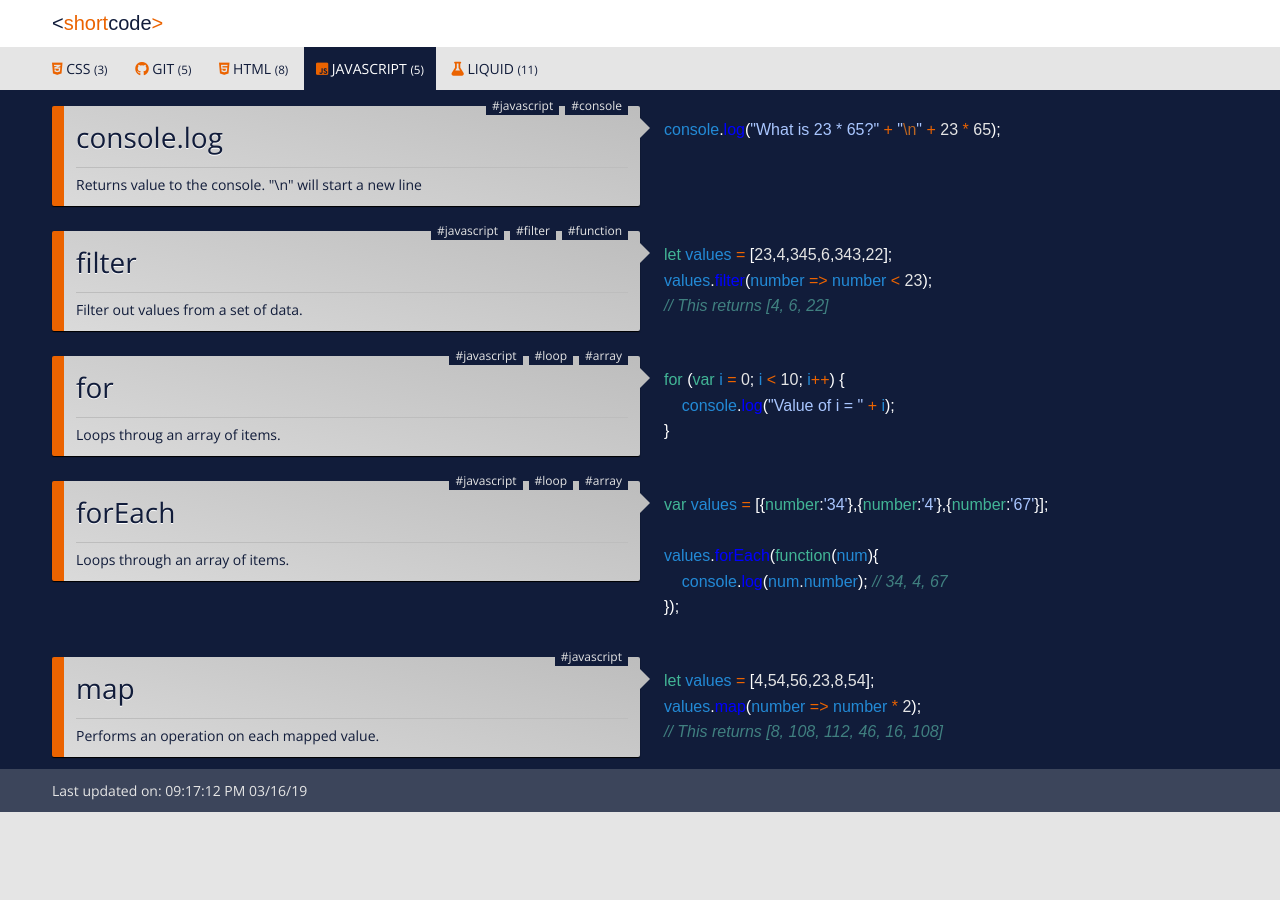
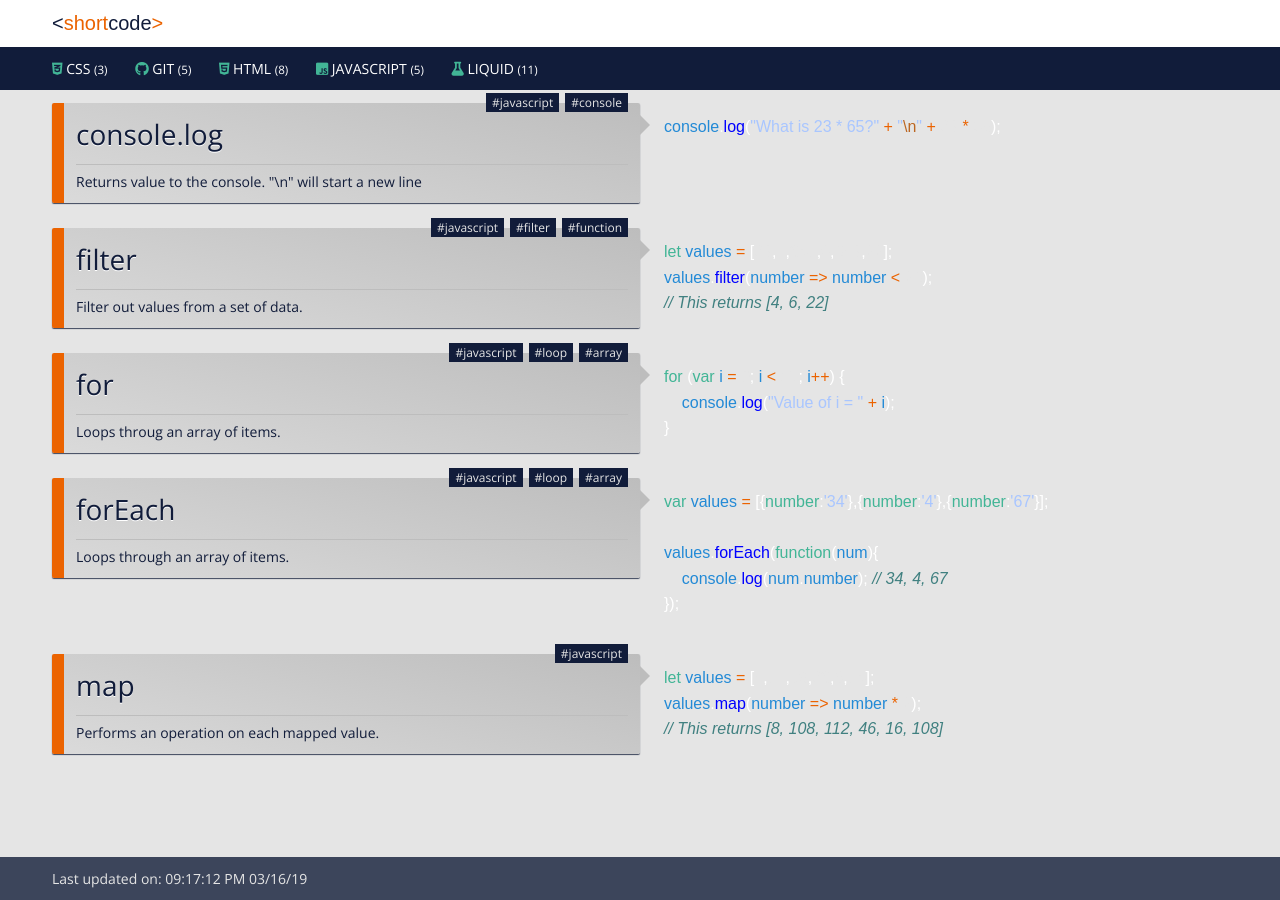
Before and after one commit to proochster/shortcode, a Jekyll site: the page built from code_javscript.html, in a window 1280 px wide. Built offline with Jekyll 4.4.1, drawn with Linux system fonts in a browser that asks for light colours; some web fonts are replaced.

Commit message:
^ Page layout

```diff
--- a/_includes/bundle.scss
+++ b/_includes/bundle.scss
@@ -2,6 +2,7 @@
 'breakpoints',
 'layout',
 'typography',
+'utilities',
 'components/header',
 'components/logo',
 'components/header-nav',
--- a/_includes/head.html
+++ b/_includes/head.html
@@ -47,4 +47,4 @@
     <!-- <script src="https://cdn.jsdelivr.net/npm/vue"></script> -->
 </head>
 <body>
-<div id="sc">
+<div class="site" id="sc">
--- a/_includes/nav.html
+++ b/_includes/nav.html
@@ -2,7 +2,7 @@
 <nav class="nav">
     <ul class="nav__list wrapper wrapper--no-padding">{% for item in site.collections %}{% unless item.label == "posts" %}
         <li class="nav__item">
-            <a href="/{{ item.permalink }}" title="{{ item.label | upcase }} lookup table" class="nav__link{% if current[1] == item.permalink %} active{% endif %}"><i class="color--primary {{item.icon }}"></i> {{ item.label | upcase }} <small>({{ site[item.label] | size }})</small></a>
+            <a href="/{{ item.permalink }}" title="{{ item.label | upcase }} lookup table" class="nav__link{% if current[1] == item.permalink %} active{% endif %}"><i class="color--accent {{item.icon }}"></i> {{ item.label | upcase }} <small>({{ site[item.label] | size }})</small></a>
         </li>{% endunless %}{% endfor %}
     </ul>
 </nav>
--- a/_layouts/homepage.html
+++ b/_layouts/homepage.html
@@ -5,8 +5,6 @@
 {% include nav.html %}
 <!-- {% include search.html %} -->
 <main class="content">
-    <div class="wrapper">
-        {{ content }}
-    </div>
+    {{ content }}
 </main>
 {% include footer.html %}
--- a/_styles/components/nav.scss
+++ b/_styles/components/nav.scss
@@ -3,7 +3,10 @@
 \*------------------------------------*/
 
 .nav{
-    border-bottom: 3px solid $secondary-colour;
+    // border-bottom: 3px solid $secondary-colour;
+    // box-shadow: 0px 4px 10px -4px $style-1-secondary;
+    background-color: $secondary-colour;
+    position: relative;
 
     &__list{
         padding: 0;
@@ -16,7 +19,7 @@
 
     &__link{
         padding: $base-unit;
-        color: $secondary-colour;
+        color: $light;
         text-decoration: none;
         display: block;
 
--- a/_styles/components/shortcode.scss
+++ b/_styles/components/shortcode.scss
@@ -23,7 +23,7 @@
         background-color: $style-1-primary;
         background: linear-gradient(15deg,$style-1-primary,$style-1-secondary);
         border-left: $base-unit solid $primary-colour;
-        box-shadow: 0 1px 1px #000;
+        box-shadow: 0 1px 1px $dark;
         border-radius: 2px;
         padding: $base-unit;
         // display: block;
@@ -32,7 +32,7 @@
         position: relative;
 
         &:after{
-            border-color: $style-1-primary transparent transparent transparent;
+            border-color: $secondary-colour transparent transparent transparent;
             border-style: solid;
             top: $base-unit;
             border-width: 10px 10px 0 10px;
@@ -143,4 +143,8 @@
             line-height: 1.6;
         }
     }
+
+    &--intro{
+        padding: $base-unit*4 $base-unit;
+    }
 }
--- a/_styles/components/shortlist.scss
+++ b/_styles/components/shortlist.scss
@@ -16,18 +16,20 @@
     }
 
     &__list{
-        padding: 0;
+        padding: $base-unit/2 0;
+        border-top: 1px solid $grey-light;
     }
 
     &__item{
-        padding: 0;
+        padding: $base-unit/2 0;
         list-style: none;
     }
 
     &__link{
-        padding: $base-unit $base-unit*2;
-        color: $light;
+        color: $style-1-accent;
+        display: inline-block;
+        border: 1px solid;
         border-radius: 3px;
-        display: inline-block;
+        padding: $base-unit/2 $base-unit;
     }
 }
--- a/_styles/layout.scss
+++ b/_styles/layout.scss
@@ -13,6 +13,12 @@ body{
     padding: 0;
     margin: 0;
     height: 100%;
+}
+
+.site{
+    height: 100%;
+    display: flex;
+    flex-direction: column;
 }
 
 // .padding{
@@ -32,7 +38,7 @@ body{
 }
 
 .content{
-    background-color: $secondary-colour;
+    // background: linear-gradient(15deg, $grey-dark, $light);
     flex-grow: 1;
     width: 100%;
     box-sizing: border-box;
--- a/_styles/syntax-highlighter.scss
+++ b/_styles/syntax-highlighter.scss
@@ -4,69 +4,33 @@
 //     overflow-x: scroll;
 // }
 .highlight, pre, .highlight code{ margin: 0; font-family: 'Encode Sans Semi Expanded', sans-serif;}
-.highlight{
+code{
     .hll { background-color: #ffffcc }
-    .k, .kc, .kd, .kn, .kp, .kr, .nb, .sx, .bp{
-        color: $style-1-accent; // #42b596;
-    }
-    .nx, .s{
-        color: #238ad6;
-    }
-    .mb,.mf,.mh,.mi,.mo,.m,.il{
-        color:$grey-light;
-    }
-    .o{
-        color: $primary-colour;
-    }
-    .sa,.sb,.sc,.dl,.sd,.s1,.s2,.sh{
-        color: #a9c6ff;
-    }
+    .k, .kc, .kd, .kn, .kp, .kr, .nb, .sx, .bp, .na, .nv{ color: $style-1-accent; } // #42b596;
+    .nx, .s{ color: #238ad6; }
+    .mb,.mf,.mh,.mi,.mo,.m,.il{ color:$grey-light; }
+    .o{ color: $primary-colour; }
+    .sa,.sb,.sc,.dl,.sd,.s1,.s2,.sh{ color: #a9c6ff; }
+    .c { color: #2f4ea2; font-style: italic } /* Comment */
+    .err, .gr { border: 1px solid #FF0000 } /* Error */
+    .ch, .cm, .cpf, .c1, .cs { color: #408080; font-style: italic } /* Comment.Hashbang */
+    .cp, .nt { color: #eb6300 } /* Comment.Preproc */
+    .gd { color: #A00000 } /* Generic.Deleted */
+    .ge { font-style: italic } /* Generic.Emph */
+    .gh, .gp { color: #000080; } /* Generic.Heading */
+    .gi { color: #00A000 } /* Generic.Inserted */
+    .go { color: #888 } /* Generic.Output */
+    .gu { color: #800080;  } /* Generic.Subheading */
+    .gt { color: #0044DD } /* Generic.Traceback */
+    .kt { color: #B00040 } /* Keyword.Type */
+    .nc, .nf, .nn, .fm { color: #0000FF; } /* Name.Class */
+    .no { color: #880000 } /* Name.Constant */
+    .nd, .ow { color: #AA22FF } /* Name.Decorator */
+    .ni { color: #999;  } /* Name.Entity */
+    .ne { color: #D2413A;  } /* Name.Exception */
+    .nl { color: #A0A000 } /* Name.Label */
+    .w { color: #bbb } /* Text.Whitespace */
+    .se { color: #BB6622;} /* Literal.String.Escape */
+    .si, .sr { color: #BB6688;  } /* Literal.String.Interpol */
+    .ss, .vc, .vg, .vi, .vm { color: #19177C } /* Literal.String.Symbol */
 }
-// .highlight  { background: #f8f8f8; }
-.highlight .c { color: #2f4ea2; font-style: italic } /* Comment */
-.highlight .err { border: 1px solid #FF0000 } /* Error */
-.highlight .ch { color: #408080; font-style: italic } /* Comment.Hashbang */
-.highlight .cm { color: #408080; font-style: italic } /* Comment.Multiline */
-.highlight .cp { color: #eb6300 } /* Comment.Preproc */
-.highlight .cpf { color: #408080; font-style: italic } /* Comment.PreprocFile */
-.highlight .c1 { color: #408080; font-style: italic } /* Comment.Single */
-.highlight .cs { color: #408080; font-style: italic } /* Comment.Special */
-.highlight .gd { color: #A00000 } /* Generic.Deleted */
-.highlight .ge { font-style: italic } /* Generic.Emph */
-.highlight .gr { color: #FF0000 } /* Generic.Error */
-.highlight .gh { color: #000080; } /* Generic.Heading */
-.highlight .gi { color: #00A000 } /* Generic.Inserted */
-.highlight .go { color: #888888 } /* Generic.Output */
-.highlight .gp { color: #000080; } /* Generic.Prompt */
-.highlight .gs { } /* Generic.Strong */
-.highlight .gu { color: #800080;  } /* Generic.Subheading */
-.highlight .gt { color: #0044DD } /* Generic.Traceback */
-
-.highlight .kt { color: #B00040 } /* Keyword.Type */
-.highlight .na { color: #42b596 } /* Name.Attribute */
-
-.highlight .nc { color: #0000FF; } /* Name.Class */
-.highlight .no { color: #880000 } /* Name.Constant */
-.highlight .nd { color: #AA22FF } /* Name.Decorator */
-.highlight .ni { color: #999999;  } /* Name.Entity */
-.highlight .ne { color: #D2413A;  } /* Name.Exception */
-.highlight .nf { color: #0000FF } /* Name.Function */
-.highlight .nl { color: #A0A000 } /* Name.Label */
-.highlight .nn { color: #0000FF; } /* Name.Namespace */
-.highlight .nt { color: #eb6300; } /* Name.Tag */
-.highlight .nv { color: #42b596 } /* Name.Variable */
-.highlight .ow { color: #AA22FF; } /* Operator.Word */
-.highlight .w { color: #bbbbbb } /* Text.Whitespace */
-
-.highlight .se { color: #BB6622;} /* Literal.String.Escape */
-
-.highlight .si { color: #BB6688;  } /* Literal.String.Interpol */
-
-.highlight .sr { color: #BB6688 } /* Literal.String.Regex */
-.highlight .ss { color: #19177C } /* Literal.String.Symbol */
-
-.highlight .fm { color: #0000FF } /* Name.Function.Magic */
-.highlight .vc { color: #19177C } /* Name.Variable.Class */
-.highlight .vg { color: #19177C } /* Name.Variable.Global */
-.highlight .vi { color: #19177C } /* Name.Variable.Instance */
-.highlight .vm { color: #19177C } /* Name.Variable.Magic */
--- a/_styles/typography.scss
+++ b/_styles/typography.scss
@@ -3,7 +3,7 @@
 \*------------------------------------*/
 
 body{
-    color: $light;
+    color: $secondary-colour;
     font-family: 'Open Sans', sans-serif;
     font-size: 14px;
 }
@@ -14,7 +14,7 @@ h1,h2,h3,h4,h5{
 }
 
 a{
-    color: $link;
+    color: $style-1-accent;
 
     &:hover{
         text-decoration: none;
@@ -22,32 +22,9 @@ a{
 }
 
 .page-intro{
-    font-size: 16px;
-    border-bottom: 1px solid $dark;
-    padding: 0 $base-unit*2 $base-unit*2;
-}
-
-.color{
-
-    &--primary{
-        color: $primary-colour;
-    }
-
-    &--secondary{
-        color: $secondary-colour;
-    }
-
-    &--light{
-        color: $grey-light;
-    }
-
-    &--dark{
-        color: $dark;
-    }
-
-    &--accent{
-        color: $style-1-accent;
-    }
+    // font-size: 16px;
+    // border-bottom: 1px solid $dark;
+    // padding: 0 $base-unit*2 $base-unit*2;
 }
 
 .font{
--- /dev/null
+++ b/_styles/utilities.scss
@@ -0,0 +1,33 @@
+/*------------------------------------*\
+    #UTILITIES
+\*------------------------------------*/
+
+.color{
+
+    &--primary{
+        color: $primary-colour;
+    }
+
+    &--secondary{
+        color: $secondary-colour;
+    }
+
+    &--light{
+        color: $grey-light;
+    }
+
+    &--dark{
+        color: $dark;
+    }
+
+    &--accent{
+        color: $style-1-accent;
+    }
+}
+
+.bg{
+
+    &--light{
+        background-color: $light;
+    }
+}
--- a/_styles/variables.scss
+++ b/_styles/variables.scss
@@ -11,7 +11,7 @@ $grey-light: #E5E5E5;
 $grey-dark: #D8D8D8;
 $light: #FFF;
 $dark: #3C455B;
-$link: #688BE3;
+// $link: #688BE3;
 
 $style-1-primary: #dadada;
 $style-1-secondary: #bdbdbd;
```
Also changed, not shown: index.html (+25 -3 lines).
